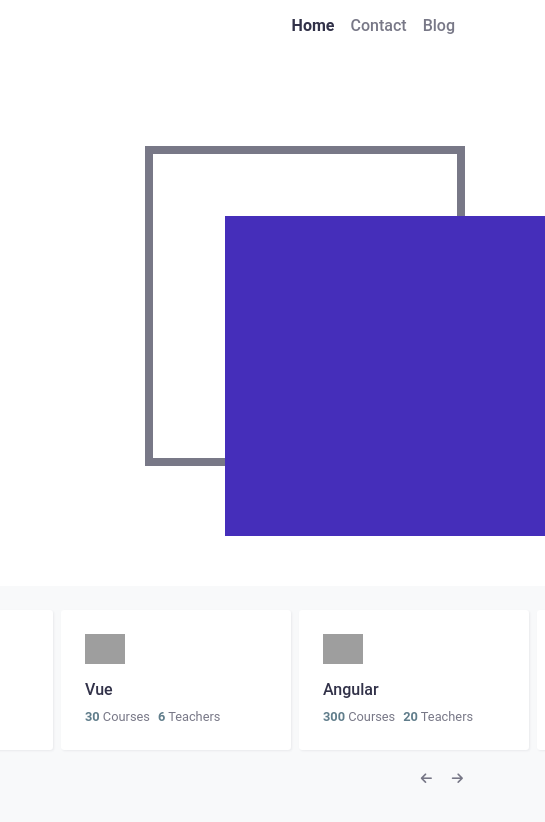
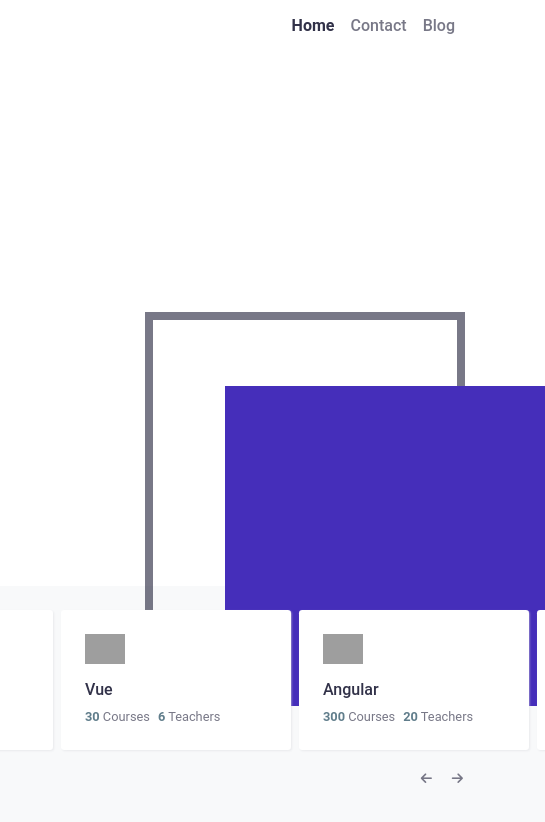
Before and after one commit to ahmedachora10/courses-landing, a plain HTML site: page index.html in a window 1280 px wide. Shown: the part 34-856 px from the top of the page, 735-1280 px from the left. Drawn offline with nearby package versions, Linux system fonts and the light colour scheme; grey boxes are pictures that could not be loaded.

```diff
--- a/css/style.css
+++ b/css/style.css
@@ -41,6 +41,7 @@
 
 /* ** Hero Section ** */
 .hero {
+    position: relative;
     height: 500px;
 }
 
@@ -96,14 +97,14 @@
 
 .fill {
     background-color: var(--primary);
-    bottom: 230px;
+    bottom: -120px;
     right: 0;
 }
 
 .with-border {
-    border: 8px solid var(--secondary);    right: 80px;
+    border: 8px solid var(--secondary);
     right: 80px;
-    bottom: 300px;
+    bottom: -46px;
     z-index: -1;
 }
 
```
